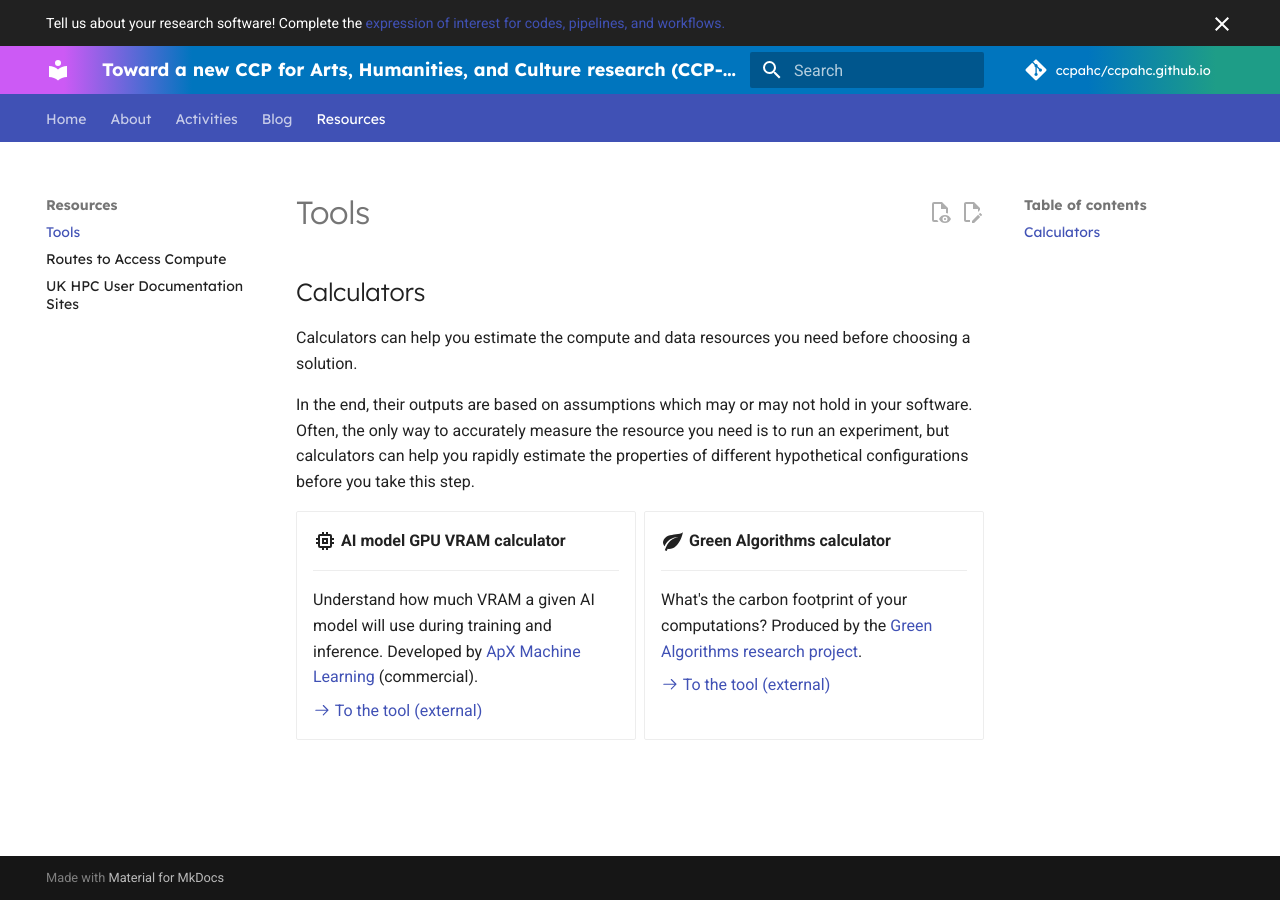
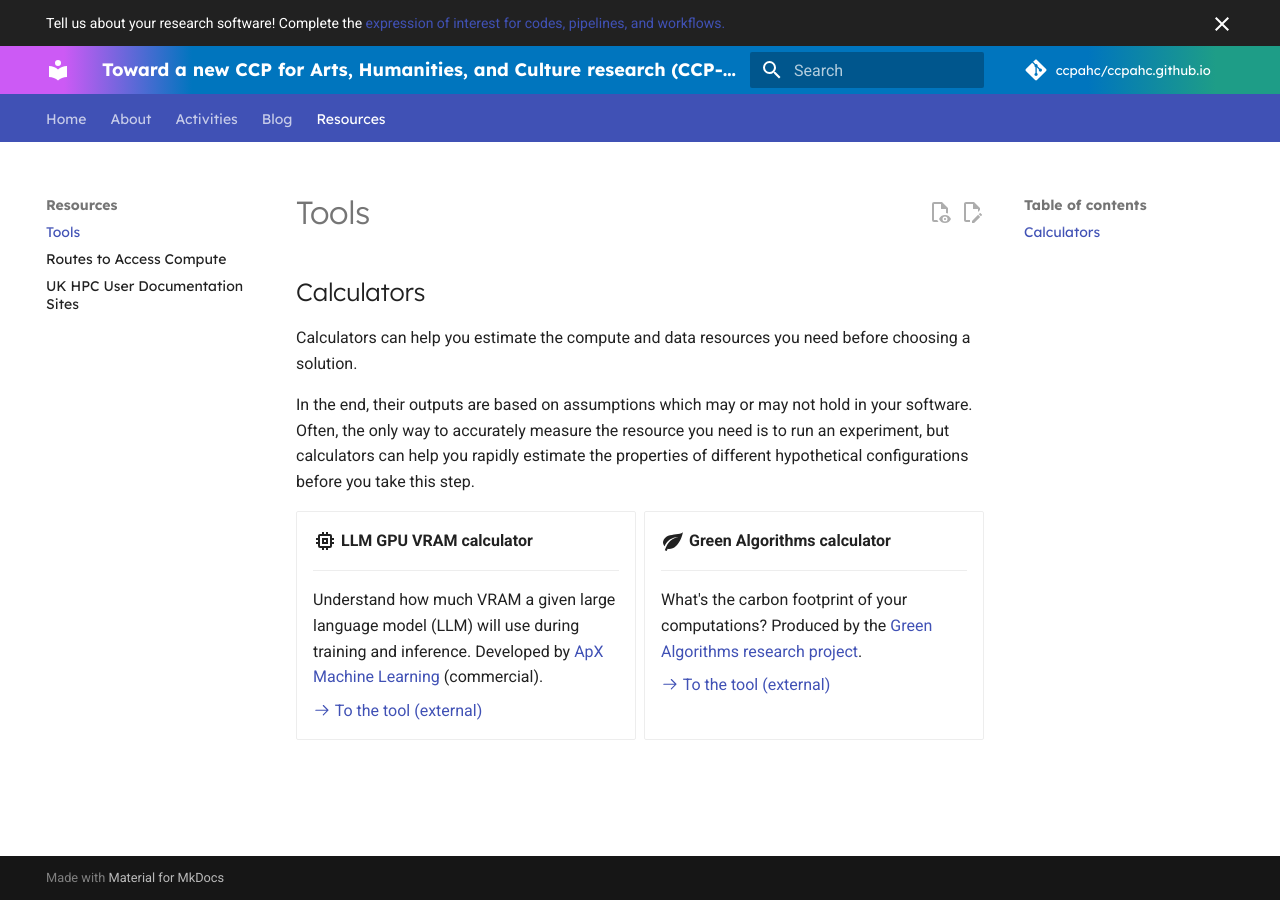
Before and after one commit to ccpahc/ccpahc.github.io, an MkDocs documentation site: the page built from docs/resources/tools.md, in a window 1280 px wide. Built offline with MkDocs 1.6.1 and Material for MkDocs 9.7.7, drawn with Linux system fonts in a browser that asks for light colours; comment, search, counter and statistics services are not loaded.

Commit message:
Clarify VRAM calculator for large language models
Updated the description of the AI model GPU VRAM calculator to specify it is for large language models (LLMs).

```diff
--- a/docs/resources/tools.md
+++ b/docs/resources/tools.md
@@ -6,11 +6,11 @@ In the end, their outputs are based on assumptions which may or may not hold in
 
 <div class="grid cards" markdown>
 
--   :material-memory:{ .lg .middle } __AI model GPU VRAM calculator__
+-   :material-memory:{ .lg .middle } __LLM GPU VRAM calculator__
 
     ---
 
-    Understand how much VRAM a given AI model will use during training and inference. Developed by [ApX Machine Learning](https://apxml.com/about) (commercial).
+    Understand how much VRAM a given large language model (LLM) will use during training and inference. Developed by [ApX Machine Learning](https://apxml.com/about) (commercial).
 
     [:octicons-arrow-right-24: To the tool (external)](https://apxml.com/tools/vram-calculator)
 
```
